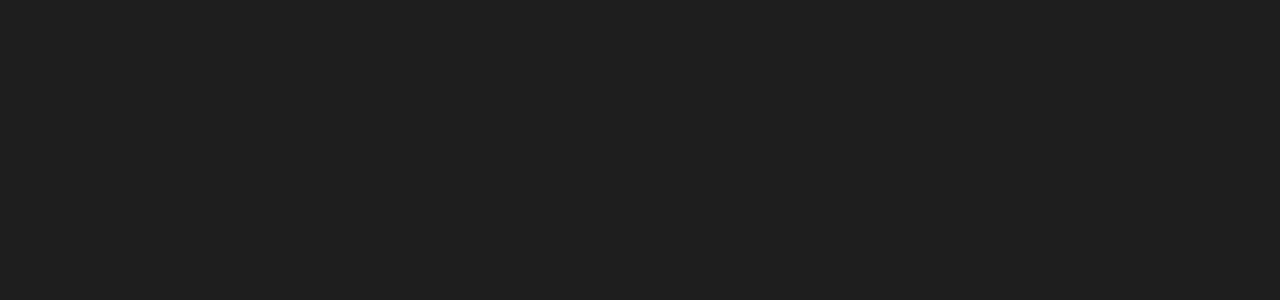
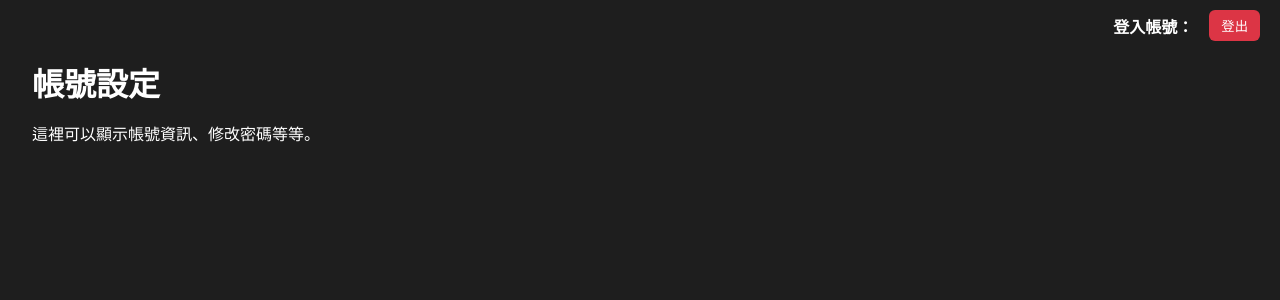
Before and after one commit to Steven23654102/247031381_travel-agency-frontend, a React (Create React App) app: page /account in a window 1280 px wide. Before the commit this address had no page. Shown: the top 300 px of the page. Built offline with nearby package versions, Linux system fonts and the light colour scheme.

Commit message:
Create a Account page

```diff
--- a/src/App.tsx
+++ b/src/App.tsx
@@ -6,6 +6,7 @@ import Dashboard from './pages/Dashboard';
 import Register from './pages/Register';
 import AddHotel from './pages/AddHotel';
 import HotelList from './pages/HotelList';
+import Account from './pages/Account';
 
 
 function App() {
@@ -17,7 +18,8 @@ function App() {
         <Route path="/dashboard" element={<Dashboard />} />
         <Route path="/register" element={<Register />} />
         <Route path="/hotels/new" element={<AddHotel />} />
-          <Route path="/hotels/list" element={<HotelList />} />
+        <Route path="/hotels/list" element={<HotelList />} />
+        <Route path="/account" element={<Account />} />
 
       </Routes>
     </Router>
--- a/src/components/LoginForm.tsx
+++ b/src/components/LoginForm.tsx
@@ -38,6 +38,7 @@ const LoginForm: React.FC = () => {
       /*  儲存憑證到 localStorage */
       localStorage.setItem('token', token);
       localStorage.setItem('role',  role);
+      localStorage.setItem('email', email);
 
       /*  為 axios 設定預設的 Authorization header */
       axios.defaults.headers.common['Authorization'] = `Bearer ${token}`;
--- /dev/null
+++ b/src/pages/Account.tsx
@@ -0,0 +1,41 @@
+import React from 'react';
+import { useNavigate } from 'react-router-dom';
+
+const Account: React.FC = () => {
+  const email = localStorage.getItem('email');
+  const navigate = useNavigate();
+
+  const handleLogout = () => {
+    localStorage.removeItem('token');
+    localStorage.removeItem('role');
+    localStorage.removeItem('email');
+    navigate('/login');
+  };
+
+  return (
+    <div style={{ padding: '2rem', position: 'relative', color: 'white' }}>
+      {/* 右上角顯示帳號與登出 */}
+      <div style={{ position: 'absolute', top: 10, right: 20, display: 'flex', gap: '1rem', alignItems: 'center' }}>
+        <span><strong>登入帳號：</strong>{email}</span>
+        <button
+          onClick={handleLogout}
+          style={{
+            backgroundColor: '#dc3545',
+            color: 'white',
+            border: 'none',
+            padding: '6px 12px',
+            borderRadius: '6px',
+            cursor: 'pointer'
+          }}
+        >
+          登出
+        </button>
+      </div>
+
+      <h2 style={{ fontSize: '2rem', marginBottom: '1rem' }}>帳號設定</h2>
+      <p>這裡可以顯示帳號資訊、修改密碼等等。</p>
+    </div>
+  );
+};
+
+export default Account;
--- a/src/pages/Dashboard.tsx
+++ b/src/pages/Dashboard.tsx
@@ -76,6 +76,23 @@ const Dashboard: React.FC = () => {
         >
           ➕ 新增飯店
         </button>
+
+
+        <button
+  onClick={() => navigate('/account')}
+  style={{
+    backgroundColor: '#6c757d',
+    color: 'white',
+    border: 'none',
+    padding: '10px 20px',
+    borderRadius: '8px',
+    cursor: 'pointer',
+    fontWeight: 'bold'
+  }}
+>
+  👤 帳號設定
+</button>
+
       </div>
 
       <p>以下為推薦飯店清單：</p>
```
